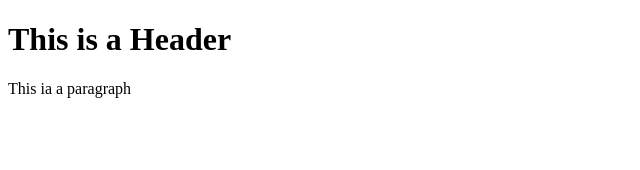
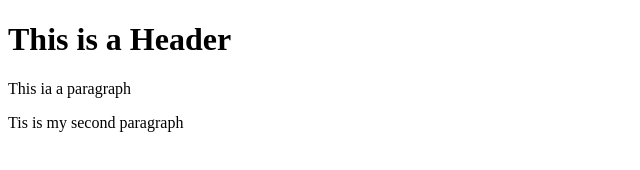
Before and after one commit to satyam1621/git-test, a plain HTML site: page index.html in a window 1280 px wide. Shown: the whole page, without its empty margins (0-640 px from the left). Drawn offline with Linux system fonts and the light colour scheme.

Commit message:
third commit

```diff
--- a/index.html
+++ b/index.html
@@ -4,5 +4,6 @@
     <body>
         <h1>This is a Header</h1>
         <p>This ia a paragraph</p>
+        <p>Tis is my second paragraph</p>
     </body>
 </html>
```
